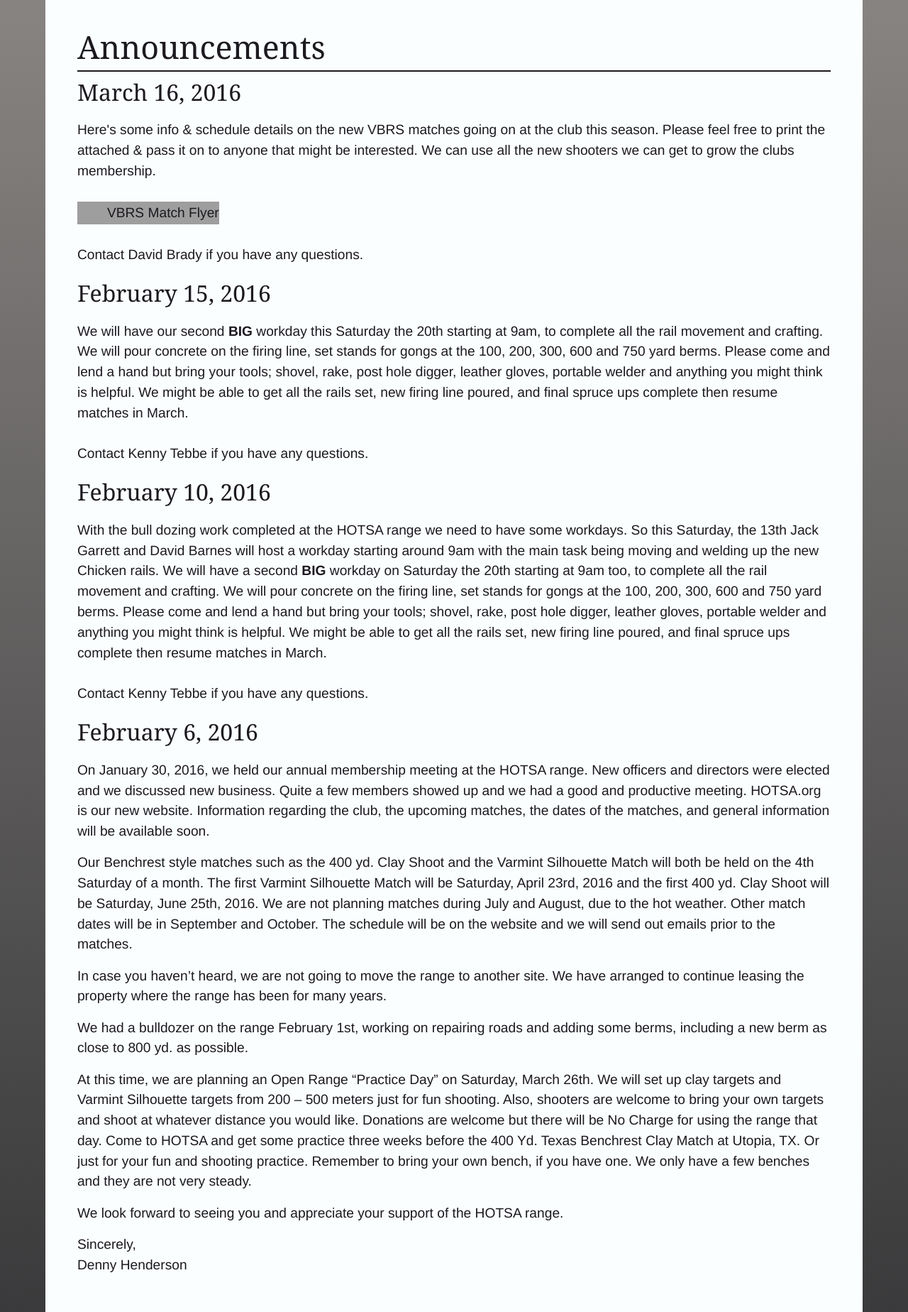
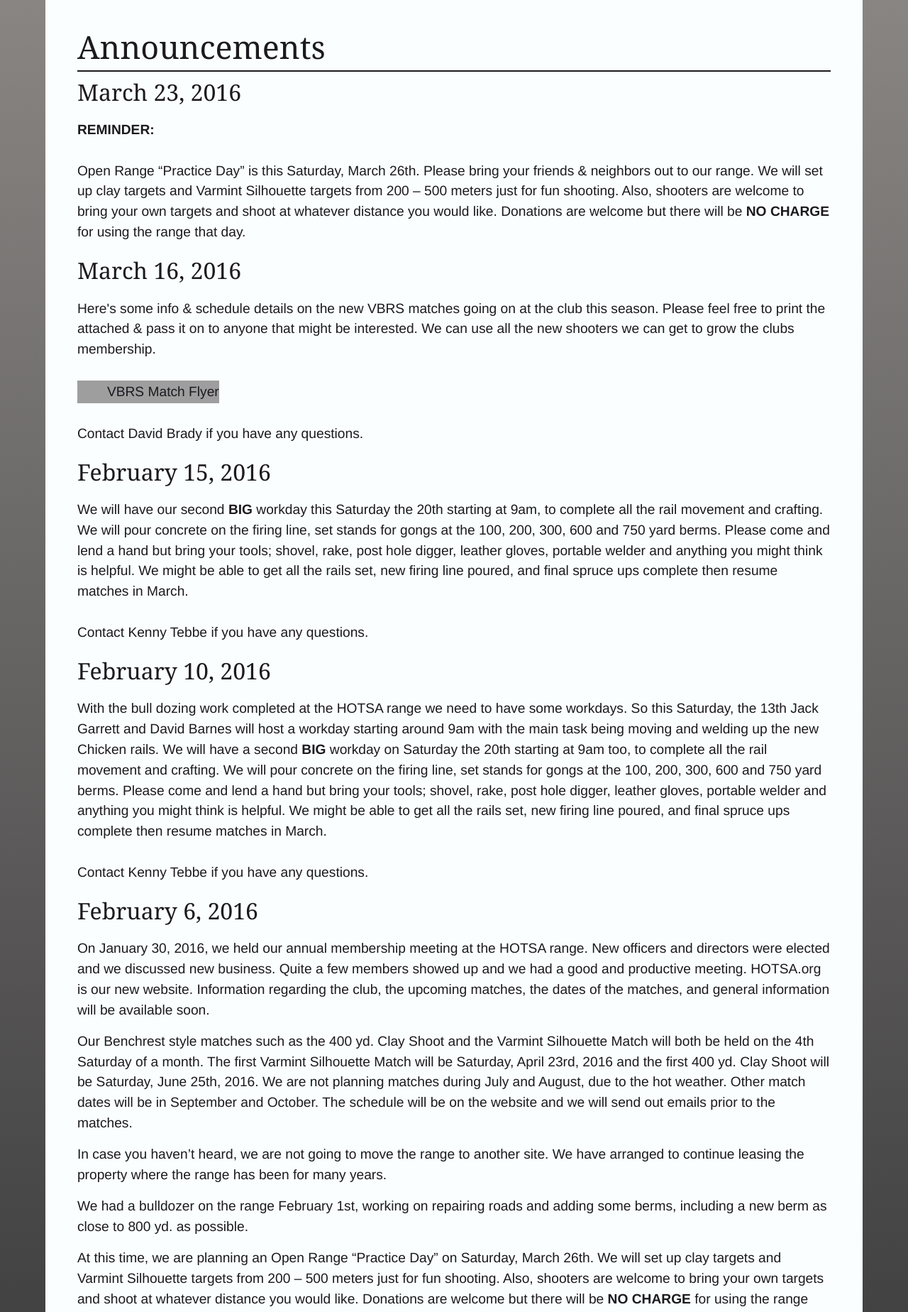
Before and after one commit to kevinwsauer/HOTSA, a PHP site: page /announcments.php in a window 1280 px wide. Shown: the part 388-2236 px from the top of the page at 71% size. Run offline with PHP 8.4, Linux system fonts and the light colour scheme; some libraries are stand-ins or nearby versions; grey boxes are pictures that could not be loaded.

Commit message:
Adds March 23rd announcement.

```diff
--- a/_includes/announcement-redirect.php
+++ b/_includes/announcement-redirect.php
@@ -2,6 +2,9 @@
 <aside id="announcements-redirect">
 <h2>Announcements</h2>
 <p>Get the latest announcements from the Heart of Texas Silhouette Association.
+<br>
+<br>
+<a href="announcments.php#03-23-2016" title="March 23, 2016">March 23, 2016</a>
 <br>
 <br>
 <a href="announcments.php#03-16-2016" title="March 16, 2016">March 16, 2016</a>
--- a/announcments.php
+++ b/announcments.php
@@ -23,9 +23,17 @@ $title = " - Announcements"; ?>
 <section id="main" class="cf" role="main">
 <article id="announcements" role="contentinfo">
 <h2>Announcements</h2>
+<section id="03-23-2016">
+<h3>March 23, 2016</h3>
+<p><strong>REMINDER:</strong>
+<br>
+<br>
+Open Range “Practice Day” is this Saturday, March 26th. Please bring your friends &amp; neighbors out to our range. We will set up clay targets and Varmint Silhouette targets from 200 – 500 meters just for fun shooting. Also, shooters are welcome to bring your own targets and shoot at whatever distance you would like. Donations are welcome but there will be <strong>NO CHARGE</strong> for using the range that day.
+</section><!-- #03-23-2016 -->
 <section id="03-16-2016">
 <h3>March 16, 2016</h3>
-<p>Here's some info &amp; schedule details on the new VBRS matches going on at the club this season. Please feel free to print the attached &amp; pass it on to anyone that might be interested. We can use all the new shooters we can get to grow the clubs membership.
+<p>
+Here's some info &amp; schedule details on the new VBRS matches going on at the club this season. Please feel free to print the attached &amp; pass it on to anyone that might be interested. We can use all the new shooters we can get to grow the clubs membership.
 <br>
 <br>
 <a href="_documents/VBRS_Match_Flyer.pdf" title="VBRS Match Flyer">VBRS Match Flyer</a>
@@ -49,12 +57,11 @@ Contact Kenny Tebbe if you have any questions.</p>
 </section><!-- #02-10-2016 -->
 <section id="02-06-2016">
 <h3>February 6, 2016</h3>
-<p>On January 30, 2016, we held our annual membership meeting at the HOTSA range.  New officers and directors were elected and we discussed new business.  Quite a few members showed up and we had a good and productive meeting.
-HOTSA.org is our new website. Information regarding the club, the upcoming matches, the dates of the matches, and general information will be available soon.</p>
-<p>Our Benchrest style matches such as the 400 yd. Clay Shoot and the Varmint Silhouette Match will both be held on the 4th Saturday of a month.  The first Varmint Silhouette Match will be Saturday, April 23rd, 2016 and the first 400 yd. Clay Shoot will be Saturday, June 25th, 2016.  We are not planning matches during July and August, due to the hot weather.  Other match dates will be in September and October.  The schedule will be on the website and we will send out emails prior to the matches.</p>
+<p>On January 30, 2016, we held our annual membership meeting at the HOTSA range. New officers and directors were elected and we discussed new business. Quite a few members showed up and we had a good and productive meeting. HOTSA.org is our new website. Information regarding the club, the upcoming matches, the dates of the matches, and general information will be available soon.</p>
+<p>Our Benchrest style matches such as the 400 yd. Clay Shoot and the Varmint Silhouette Match will both be held on the 4th Saturday of a month. The first Varmint Silhouette Match will be Saturday, April 23rd, 2016 and the first 400 yd. Clay Shoot will be Saturday, June 25th, 2016. We are not planning matches during July and August, due to the hot weather. Other match dates will be in September and October.  The schedule will be on the website and we will send out emails prior to the matches.</p>
 <p>In case you haven’t heard, we are not going to move the range to another site.  We have arranged to continue leasing the property where the range has been for many years.</p>
 <p>We had a bulldozer on the range February 1st, working on repairing roads and adding some berms, including a new berm as close to 800 yd. as possible.</p>
-<p>At this time, we are planning an Open Range “Practice Day” on Saturday, March 26th. We will set up clay targets and Varmint Silhouette targets from 200 – 500 meters just for fun shooting.  Also, shooters are welcome to bring your own targets and shoot at whatever distance you would like.  Donations are welcome but there will be No Charge for using the range that day.  Come to HOTSA and get some practice three weeks before the 400 Yd. Texas Benchrest Clay Match at Utopia, TX.  Or just for your fun and shooting practice.  Remember to bring your own bench, if you have one.  We only have a few benches and they are not very steady.</p>
+<p>At this time, we are planning an Open Range “Practice Day” on Saturday, March 26th. We will set up clay targets and Varmint Silhouette targets from 200 – 500 meters just for fun shooting. Also, shooters are welcome to bring your own targets and shoot at whatever distance you would like. Donations are welcome but there will be <strong>NO CHARGE</strong> for using the range that day. Come to HOTSA and get some practice three weeks before the 400 Yd. Texas Benchrest Clay Match at Utopia, TX. Or just for your fun and shooting practice. Remember to bring your own bench, if you have one. We only have a few benches and they are not very steady.</p>
 <p>We look forward to seeing you and appreciate your support of the HOTSA range.</p>
 <p>Sincerely,
 <br>
```
